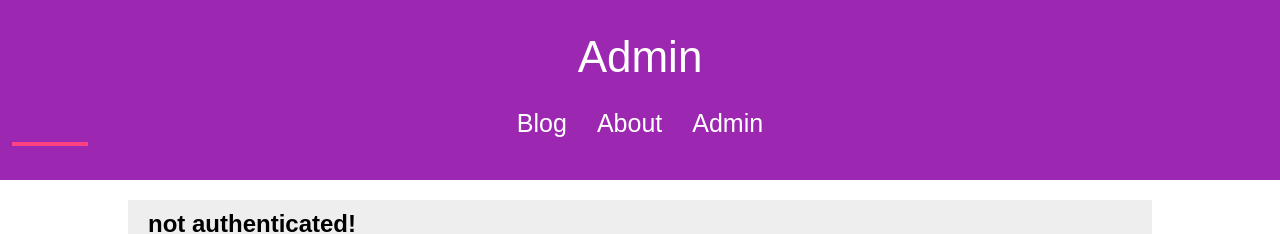
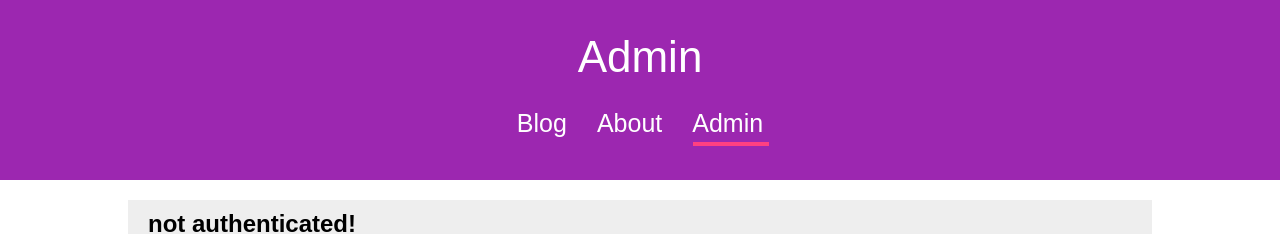
Before and after one commit to fabianbaechli/my_blog, a React app in the folder implementation/react_frontend/: page /admin in a window 1280 px wide. Shown: the top 234 px of the page. Built offline with nearby package versions, Linux system fonts and the light colour scheme; no server answers; the HTML template or start-up script is replaced by a standard one.

Commit message:
SOME SMALL progress in the fucking subheaderslider thing

```diff
--- a/implementation/react_frontend/src/client/app/AboutController.js
+++ b/implementation/react_frontend/src/client/app/AboutController.js
@@ -15,8 +15,8 @@ export default class AboutController extends React.Component {
       <div className="AboutController">
         <Header
           header_content = "About"
-          underline_element = {1}
-          hr_width = {70.41}
+          hr_width = {70.81}
+          hr_margin = {-23}
         />
         <a>About</a>
       </div>
--- a/implementation/react_frontend/src/client/app/AdminController.js
+++ b/implementation/react_frontend/src/client/app/AdminController.js
@@ -45,8 +45,8 @@ export default class AdminController extends React.Component {
       <div className="BlogController">
         <Header
           header_content = "Admin"
-          underline_element = {2}
-          hr_width = {76.05}
+          hr_width = {75.89}
+          hr_margin = {182}
         />
         <ContentContainer>
           <div className="content">
--- a/implementation/react_frontend/src/client/app/BlogController.js
+++ b/implementation/react_frontend/src/client/app/BlogController.js
@@ -75,8 +75,8 @@ export default class BlogController extends React.Component {
       <div className="BlogController">
         <Header
           header_content = "My Blog"
-          underline_element = {0}
-          hr_width = {51.31}
+          hr_width = {52.36}
+          hr_margin = {-207}
         />
         <ContentContainer>
         <div>
--- a/implementation/react_frontend/src/client/app/Header.js
+++ b/implementation/react_frontend/src/client/app/Header.js
@@ -9,15 +9,6 @@ import SubheaderSlider from './SubheaderSlider'
 export default class Header extends React.Component {
   constructor(props) {
     super(props)
-    this.getMargin = this.getMargin.bind(this)
-  }
-
-  getMargin() {
-    console.log(this.refs)
-  }
-
-  componentDidUpdate() {
-    console.log(ReactDOM.findDOMNode(this.refs.first_subheader).getBoundingClientRect().left)
   }
 
   render() {
@@ -25,12 +16,12 @@ export default class Header extends React.Component {
       <div id="header">
         <a href="/" id="header_content">{this.props.header_content}</a>
         <div id="sub_content_bar">
-          <Link ref="first_subheader" key={1} id="zero" className="sub_content" to="/">Blog</Link>
-          <Link ref="second_subheader" key={2} id="one" className="sub_content" to="/about">About</Link>
-          <Link ref="third_subheader" key={3} id="two" className="sub_content" to="/admin">Admin</Link>
+          <Link id="zero" className="sub_content" to="/">Blog</Link>
+          <Link id="one" className="sub_content" to="/about">About</Link>
+          <Link id="two" className="sub_content" to="/admin">Admin</Link>
           <SubheaderSlider
-            hr_margin = {12}
             hr_width  = {this.props.hr_width}
+            hr_margin =  {this.props.hr_margin}
           />
         </div>
       </div>
--- a/implementation/react_frontend/src/client/app/SubheaderSlider.js
+++ b/implementation/react_frontend/src/client/app/SubheaderSlider.js
@@ -5,30 +5,14 @@ import { debounce } from 'throttle-debounce'
 import c from '../model/Constants.js'
 import style from "../style/Header.scss"
 
-let margin
-
 export default class SubheaderSlider extends React.Component {
   constructor(props) {
     super(props)
-    this.setMargin = debounce(100, this.setMargin)
-  }
-
-  setMargin() {
-    margin = this.props.children.getBoundingClientRect().left
-    this.forceUpdate()
-  }
-
-  componentDidMount() {
-//    window.addEventListener("resize", this.setMargin.bind(this))
-  }
-
-  componentWillUnmount() {
-    window.removeEventListener("resize", this.setMargin.bind(this))
   }
 
   render() {
     return (
-      <hr style={{width: this.props.hr_width + 'px', marginLeft: this.props.hr_margin + 'px'}}/>
+      <hr style={{width: this.props.hr_width, left: this.props.hr_margin}}/>
     )
   }
 }
--- a/implementation/react_frontend/src/client/style/ContentContainer.scss
+++ b/implementation/react_frontend/src/client/style/ContentContainer.scss
@@ -44,3 +44,7 @@ img {
 pre {
   overflow-y: scroll;
 }
+
+p {
+  margin-bottom: 10px;
+}
--- a/implementation/react_frontend/src/client/style/Header.scss
+++ b/implementation/react_frontend/src/client/style/Header.scss
@@ -40,11 +40,6 @@ a:hover {
   cursor: pointer;
 }
 
-.one:hover ~ hr {
-  margin-left: 274px;
-  width: 51.31px;
-}
-
 .two:hover ~ hr {
   margin-left: 355px;
   width: 70.41px;
@@ -57,8 +52,28 @@ a:hover {
 
 hr {
   height: .25rem;
-  margin: 0;
   background: #FF4081;
   border: none;
   transition: .3s ease-in-out;
+  position: absolute;
+  margin-left: auto;
+  margin-right: auto;
+  right: 0;
+  left: -207px;
+  width: 52.36px;
 }
+
+a#zero.sub_content:hover ~ hr {
+  left: -207px;
+  width: 52.36px;
+}
+
+a#one.sub_content:hover ~ hr {
+  left: -23px;
+  width: 70.81px;
+}
+
+a#two.sub_content:hover ~ hr {
+  left: 182px;
+  width: 75.89px;
+}
```
